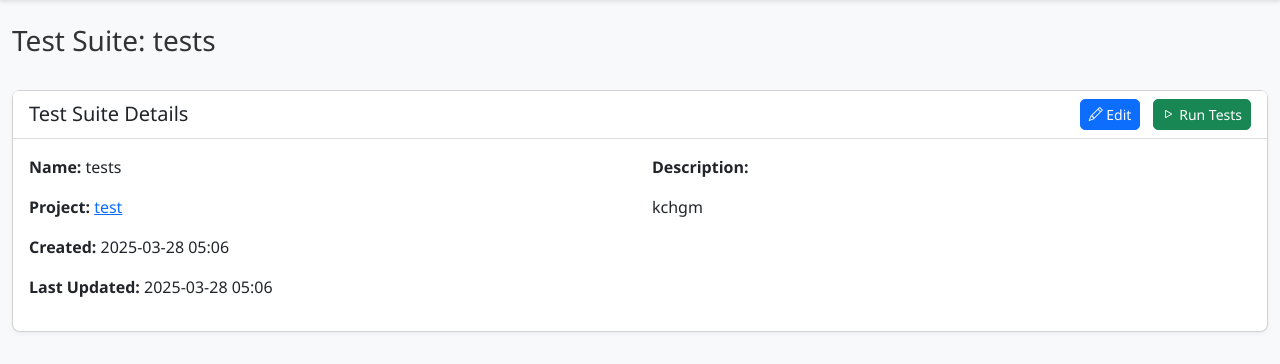
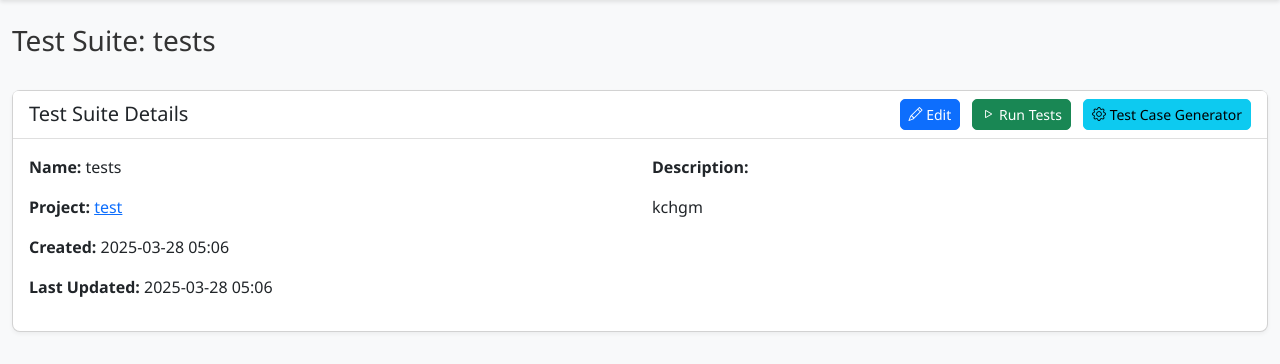
Before and after one commit to KushalJetty/test-generation, a Flask app: page /test-suite/1 in a window 1280 px wide. Shown: the part 56-420 px from the top of the page. Run offline with Flask 3, Linux system fonts and the light colour scheme; some libraries are stand-ins or nearby versions.

Commit message:
Update test_suite_detail.html

```diff
--- a/Test-generator/templates/test_suite_detail.html
+++ b/Test-generator/templates/test_suite_detail.html
@@ -14,8 +14,11 @@
                     <a href="{{ url_for('edit_test_suite', suite_id=test_suite.id) }}" class="btn btn-sm btn-primary me-2">
                         <i class="bi bi-pencil"></i> Edit
                     </a>
-                    <a href="{{ url_for('create_test_run', suite_id=test_suite.id) }}" class="btn btn-sm btn-success">
+                    <a href="{{ url_for('create_test_run', suite_id=test_suite.id) }}" class="btn btn-sm btn-success me-2">
                         <i class="bi bi-play"></i> Run Tests
+                    </a>
+                    <a href="http://localhost:5050" target="_blank" class="btn btn-sm btn-info">
+                        <i class="bi bi-gear"></i> Test Case Generator
                     </a>
                 </div>
             </div>
```
